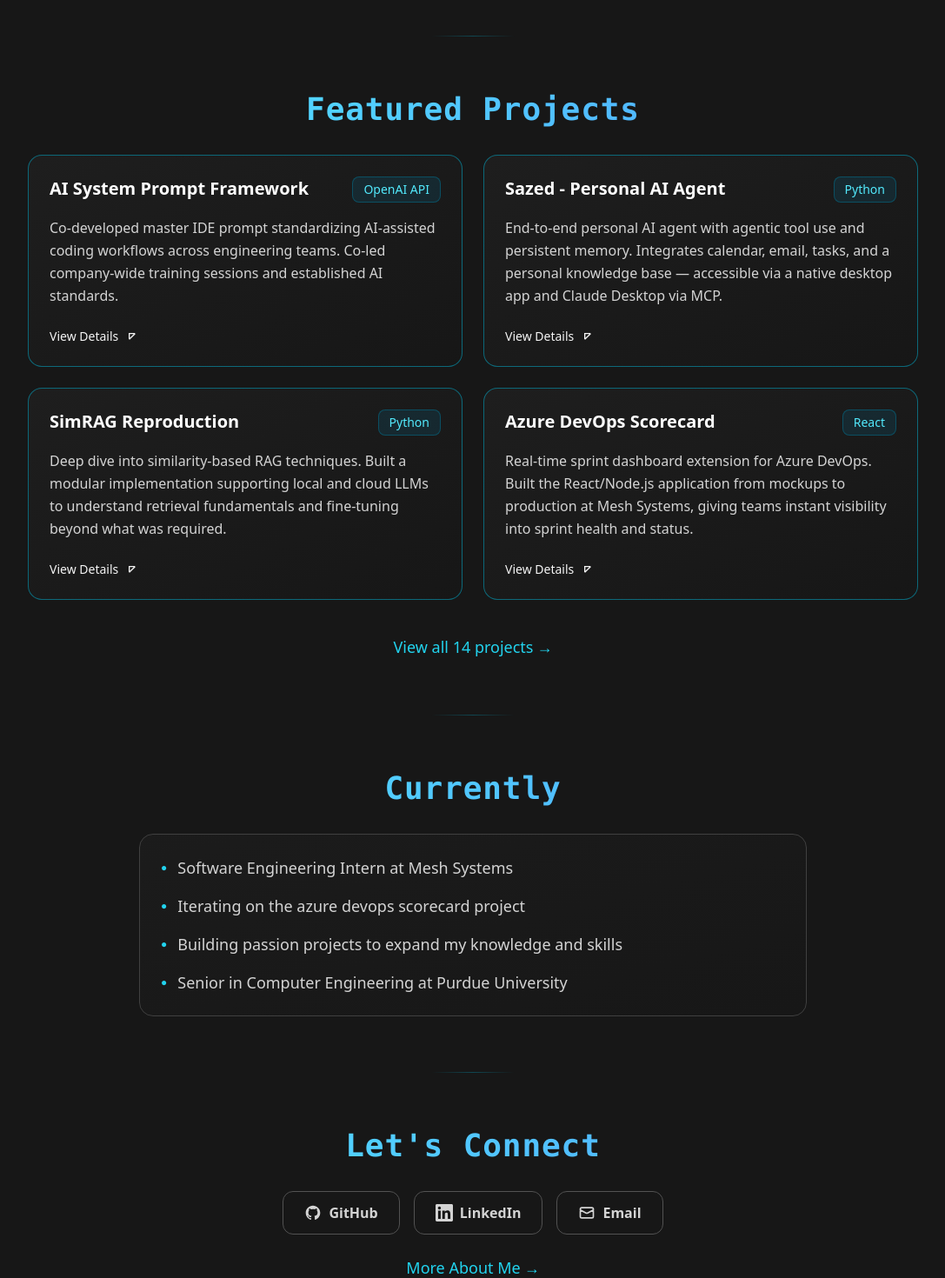
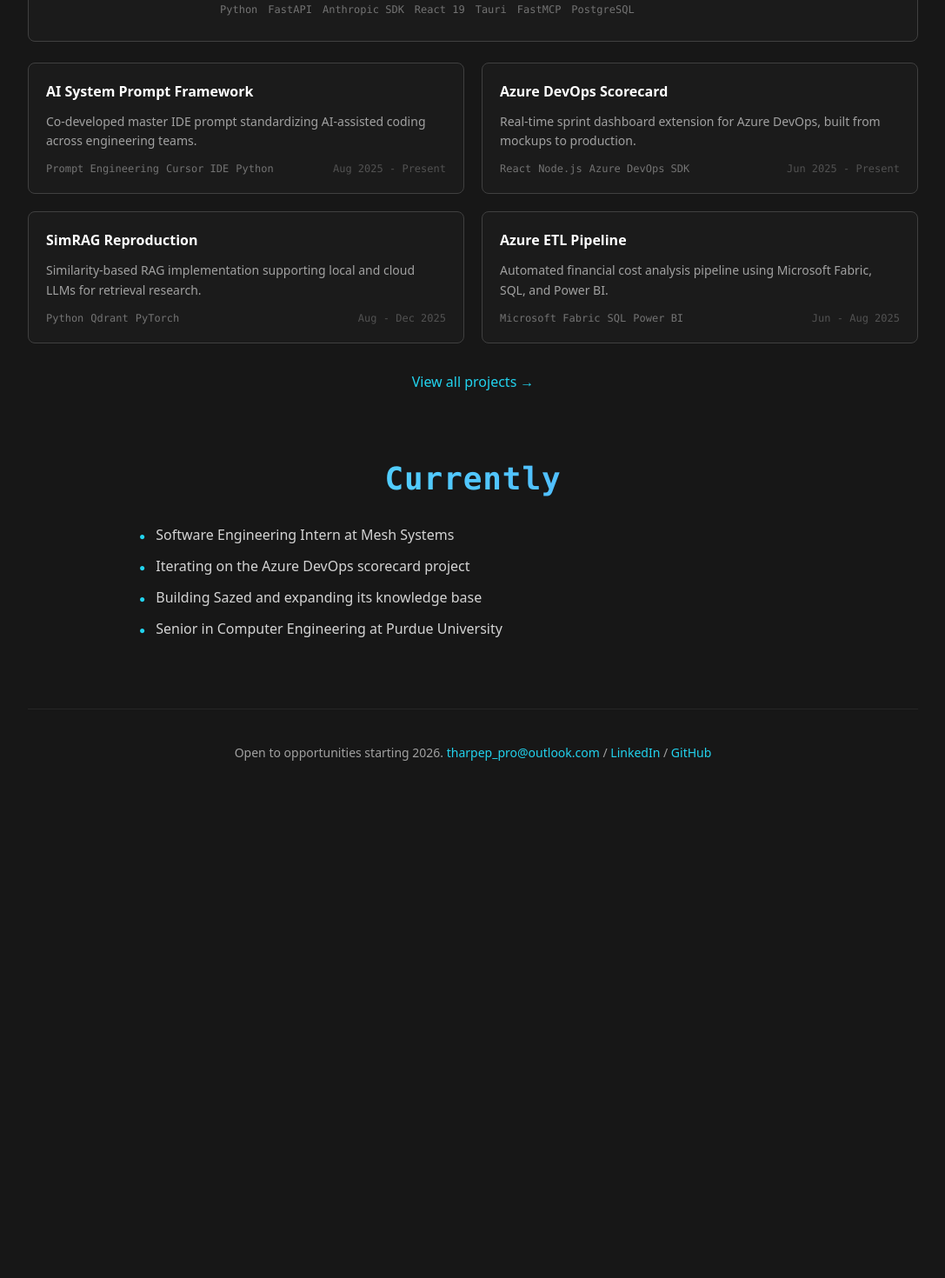
Before and after one commit to tharpep/portfolio, a Next.js app: page / in a window 1280 px wide. Shown: the part 1000-2470 px from the top of the page at 87% size, without its empty margins (96-1183 px from the left). After the commit the page ends 1972 px from the top, so only its background shows below. Built offline with nearby package versions, Linux system fonts and the light colour scheme.

Commit message:
attempt at changes

```diff
--- a/src/app/layout.tsx
+++ b/src/app/layout.tsx
@@ -88,13 +88,6 @@ export default function RootLayout({
         className={`${inter.variable} ${geistMono.variable} antialiased min-h-screen flex flex-col bg-neutral-900 relative`}
         suppressHydrationWarning={true}
       >
-        {/* Site-wide gradient background - consistent across all pages */}
-        <div className="fixed inset-0 pointer-events-none z-0">
-          {/* Primary gradient - subtle, gradually fades throughout page */}
-          <div className="absolute inset-0 bg-gradient-to-b from-cyan-500/3 via-cyan-500/1.5 via-cyan-500/0.5 to-transparent" />
-          <div className="absolute inset-0 bg-[radial-gradient(ellipse_80%_50%_at_50%_0%,_var(--tw-gradient-stops))] from-cyan-500/4 via-cyan-500/1.5 to-transparent" />
-          <div className="absolute inset-0 bg-gradient-to-br from-cyan-500/1.5 via-transparent to-blue-500/0.5" />
-        </div>
         <a href="#main" className="sr-only focus:not-sr-only focus:absolute focus:top-2 focus:left-2 bg-neutral-900 text-white px-3 py-2 rounded">
           Skip to content
         </a>
--- a/src/app/page.tsx
+++ b/src/app/page.tsx
@@ -43,11 +43,11 @@ export default function Home() {
           </div>
         </ScrollFadeIn>
 
-        {/* Animated Scroll Indicator - positioned at bottom with mobile spacing */}
+        {/* Animated Scroll Indicator */}
         <div className="absolute bottom-8 sm:bottom-[12%] left-1/2 -translate-x-1/2 z-10">
           <div className="animate-fade-in">
             <a
-              href="#divider"
+              href="#content"
               className="flex flex-col items-center gap-2 text-cyan-400/60 hover:text-cyan-400 transition-colors group"
               aria-label="Scroll to content"
             >
@@ -66,101 +66,91 @@ export default function Home() {
         </div>
       </section>
 
-      {/* Subtle Divider */}
-      <div id="divider" className="w-24 h-px bg-gradient-to-r from-transparent via-cyan-500/30 to-transparent mx-auto mb-12 md:mb-16 scroll-mt-20"></div>
-
-      {/* Main Content Section */}
-      <div id="content" className="relative px-4 sm:px-8 md:px-16 lg:px-32 pb-16">
-
-        {/* ─────────── Brief Story ─────────── */}
-        <ScrollFadeIn>
-          <section className="text-center mb-12 md:mb-16 max-w-4xl mx-auto">
-            <p className="text-sm md:text-base sm:text-lg text-neutral-300 leading-relaxed border-l-2 border-cyan-500 pl-4 sm:pl-6 text-left">
-              Last summer I shipped an internal IDE system prompt, a sprint scorecard extension for Azure DevOps, and automated pipelines at Mesh Systems.
-              At Purdue this year, I&apos;ve built production AWS infrastructure, RAG systems, and an LLM microservice for senior design.
-              Outside of class, I&apos;m working on my own AI assistant framework and this portfolio.
-            </p>
-          </section>
-        </ScrollFadeIn>
-
-        {/* Subtle Divider */}
-        <div className="w-24 h-px bg-gradient-to-r from-transparent via-cyan-500/30 to-transparent mx-auto mb-12 md:mb-16"></div>
+      {/* ─────────── Content ─────────── */}
+      <div className="relative px-4 sm:px-8 md:px-16 lg:px-32 pb-16">
 
         {/* ─────────── Featured Projects ─────────── */}
         <ScrollFadeIn delay={100}>
-          <section className="mb-12 md:mb-16">
-            <h2 className="text-xl sm:text-2xl md:text-4xl font-bold font-mono tracking-wide text-transparent bg-clip-text bg-gradient-to-r from-cyan-300 to-blue-400 mb-6 md:mb-8 text-center">
+          <section className="mb-16 md:mb-20">
+            <h2 className="text-xl sm:text-2xl md:text-4xl font-bold font-mono tracking-wide text-transparent bg-clip-text bg-gradient-to-r from-cyan-300 to-blue-400 mb-8 text-center">
               Featured Projects
             </h2>
-            <div className="grid gap-4 md:gap-6 md:grid-cols-2 max-w-6xl mx-auto will-change-transform">
-              <FeaturedProjectCard
+
+            {/* Lead — Sazed */}
+            <div className="max-w-6xl mx-auto mb-6">
+              <LeadProjectCard
+                title="Sazed - Personal AI Agent"
+                href="/projects/sazed"
+                desc="End-to-end personal AI agent with agentic tool use, persistent memory, streaming chat, and Claude Desktop integration via MCP. Built with a React/Tauri desktop app and FastAPI backend on GCP."
+                technologies={["Python", "FastAPI", "Anthropic SDK", "React 19", "Tauri", "FastMCP", "PostgreSQL"]}
+                timeline="Jan 2025 - Present"
+                status="Active"
+              />
+            </div>
+
+            {/* Supporting projects — 2×2 */}
+            <div className="grid gap-4 md:gap-5 sm:grid-cols-2 max-w-6xl mx-auto">
+              <ProjectCard
                 title="AI System Prompt Framework"
                 href="/projects/ai-system-prompt"
-                desc="Co-developed master IDE prompt standardizing AI-assisted coding workflows across engineering teams. Co-led company-wide training sessions and established AI standards."
-                technologies={["OpenAI API", "Prompt Engineering", "Cursor IDE", "Windsurf IDE", "Python", "Custom GPTs"]}
-                timeline="August 2025 - Present"
-                accent="cyan"
+                desc="Co-developed master IDE prompt standardizing AI-assisted coding across engineering teams."
+                technologies={["Prompt Engineering", "Cursor IDE", "Python"]}
+                timeline="Aug 2025 - Present"
               />
-              <FeaturedProjectCard
-                title="Sazed - Personal AI Agent"
-                href="/projects/sazed"
-                desc="End-to-end personal AI agent with agentic tool use and persistent memory. Integrates calendar, email, tasks, and a personal knowledge base — accessible via a native desktop app and Claude Desktop via MCP."
-                technologies={["Python", "FastAPI", "Anthropic SDK", "React 19", "Tauri", "TypeScript", "FastMCP", "PostgreSQL"]}
-                timeline="January 2025 - Present"
-                accent="purple"
+              <ProjectCard
+                title="Azure DevOps Scorecard"
+                href="/projects/devops-scorecard"
+                desc="Real-time sprint dashboard extension for Azure DevOps, built from mockups to production."
+                technologies={["React", "Node.js", "Azure DevOps SDK"]}
+                timeline="Jun 2025 - Present"
               />
-              <FeaturedProjectCard
+              <ProjectCard
                 title="SimRAG Reproduction"
                 href="/projects/simrag-reproduction"
-                desc="Deep dive into similarity-based RAG techniques. Built a modular implementation supporting local and cloud LLMs to understand retrieval fundamentals and fine-tuning beyond what was required."
-                technologies={["Python", "RAG", "Qdrant", "Sentence Transformers", "Ollama", "Purdue GenAI API", "PyTorch", "Docker", "Poetry"]}
-                timeline="August 2025 - December 2025"
-                accent="blue"
+                desc="Similarity-based RAG implementation supporting local and cloud LLMs for retrieval research."
+                technologies={["Python", "Qdrant", "PyTorch"]}
+                timeline="Aug - Dec 2025"
               />
-              <FeaturedProjectCard
-                title="Azure DevOps Scorecard"
-                href="/projects/devops-scorecard"
-                desc="Real-time sprint dashboard extension for Azure DevOps. Built the React/Node.js application from mockups to production at Mesh Systems, giving teams instant visibility into sprint health and status."
-                technologies={["React", "Next.js", "Node.js", "Azure DevOps Extension SDK", "VSIX", "Vite", "TypeScript"]}
-                timeline="June 2025 - Present"
-                accent="emerald"
+              <ProjectCard
+                title="Azure ETL Pipeline"
+                href="/projects/azure-etl-pipeline"
+                desc="Automated financial cost analysis pipeline using Microsoft Fabric, SQL, and Power BI."
+                technologies={["Microsoft Fabric", "SQL", "Power BI"]}
+                timeline="Jun - Aug 2025"
               />
             </div>
-            <div className="text-center mt-10">
+
+            <div className="text-center mt-8">
               <Link
                 href="/projects"
-                className="text-cyan-400 hover:text-cyan-300 font-medium transition-colors text-lg group"
+                className="text-cyan-400 hover:text-cyan-300 font-medium transition-colors group"
               >
-                View all 14 projects
-                <span className="inline-block group-hover:translate-x-1 transition-transform duration-300 ease-out ml-1">→</span>
+                View all projects
+                <span className="inline-block group-hover:translate-x-1 transition-transform duration-300 ease-out ml-1">&rarr;</span>
               </Link>
             </div>
           </section>
         </ScrollFadeIn>
 
-        {/* Subtle Divider */}
-        <div className="w-24 h-px bg-gradient-to-r from-transparent via-cyan-500/30 to-transparent mx-auto mb-12 md:mb-16"></div>
-
-        {/* ─────────── Current Work ─────────── */}
+        {/* ─────────── Currently ─────────── */}
         <ScrollFadeIn delay={200}>
-          <section className="mb-12 md:mb-16">
+          <section className="mb-16 md:mb-20">
             <h2 className="text-xl sm:text-2xl md:text-4xl font-bold font-mono tracking-wide text-transparent bg-clip-text bg-gradient-to-r from-cyan-300 to-blue-400 mb-6 md:mb-8 text-center">
               Currently
             </h2>
             <div className="max-w-3xl mx-auto">
-              <div className="rounded-2xl border border-neutral-700 bg-gradient-to-br from-neutral-800/30 to-neutral-900/30 p-4 md:p-6">
-                <ul className="space-y-3 md:space-y-4 text-neutral-300 text-sm md:text-lg">
+              <ul className="space-y-3 text-neutral-300 text-sm md:text-base">
                 <li className="flex items-start gap-3">
                   <span className="text-cyan-400 mt-1.5 text-xs">●</span>
                   <span>Software Engineering Intern at Mesh Systems</span>
                 </li>
                 <li className="flex items-start gap-3">
                   <span className="text-cyan-400 mt-1.5 text-xs">●</span>
-                    <span>Iterating on the azure devops scorecard project</span>
+                  <span>Iterating on the Azure DevOps scorecard project</span>
                 </li>
                 <li className="flex items-start gap-3">
                   <span className="text-cyan-400 mt-1.5 text-xs">●</span>
-                    <span>Building passion projects to expand my knowledge and skills</span>
+                  <span>Building Sazed and expanding its knowledge base</span>
                 </li>
                 <li className="flex items-start gap-3">
                   <span className="text-cyan-400 mt-1.5 text-xs">●</span>
@@ -168,144 +158,125 @@ export default function Home() {
                 </li>
               </ul>
             </div>
-            </div>
           </section>
         </ScrollFadeIn>
 
-        {/* Subtle Divider */}
-        <div className="w-24 h-px bg-gradient-to-r from-transparent via-cyan-500/30 to-transparent mx-auto mb-12 md:mb-16"></div>
-
-        {/* ─────────── Let's Connect ─────────── */}
+        {/* ─────────── Connect ─────────── */}
         <ScrollFadeIn delay={300}>
-          <section className="mb-12 md:mb-16">
-            <h2 className="text-xl sm:text-2xl md:text-4xl font-bold font-mono tracking-wide text-transparent bg-clip-text bg-gradient-to-r from-cyan-300 to-blue-400 mb-6 md:mb-8 text-center">
-              Let&apos;s Connect
-            </h2>
-            <div className="max-w-3xl mx-auto text-center">
-              <div className="flex flex-wrap gap-4 justify-center">
+          <div className="border-t border-neutral-800 pt-10 pb-8 text-center">
+            <p className="text-neutral-400 text-sm">
+              Open to opportunities starting 2026.{" "}
+              <a href="mailto:tharpep_pro@outlook.com" className="text-cyan-400 hover:text-cyan-300 transition-colors">
+                tharpep_pro@outlook.com
+              </a>
+              {" / "}
+              <a
+                href="https://www.linkedin.com/in/pryce-tharpe"
+                target="_blank"
+                rel="noopener noreferrer"
+                className="text-cyan-400 hover:text-cyan-300 transition-colors"
+              >
+                LinkedIn
+              </a>
+              {" / "}
               <a
                 href="https://github.com/tharpep"
                 target="_blank"
                 rel="noopener noreferrer"
-                  className="inline-flex items-center gap-2 px-6 py-3 border border-neutral-600 hover:border-neutral-500 text-neutral-300 hover:text-white font-semibold rounded-xl transition-all duration-300 hover:bg-neutral-800"
+                className="text-cyan-400 hover:text-cyan-300 transition-colors"
               >
-                  <svg className="w-5 h-5" fill="currentColor" viewBox="0 0 24 24">
-                    <path d="M12 2C6.477 2 2 6.484 2 12.021c0 4.428 2.865 8.184 6.839 9.504.5.092.682-.217.682-.482 0-.237-.009-.868-.014-1.703-2.782.605-3.369-1.342-3.369-1.342-.454-1.157-1.11-1.465-1.11-1.465-.908-.62.069-.608.069-.608 1.004.07 1.532 1.032 1.532 1.032.892 1.53 2.341 1.088 2.91.832.092-.647.35-1.088.636-1.339-2.22-.253-4.555-1.113-4.555-4.951 0-1.093.39-1.987 1.029-2.687-.103-.253-.446-1.272.098-2.65 0 0 .84-.27 2.75 1.025A9.564 9.564 0 0 1 12 6.844c.85.004 1.705.115 2.504.337 1.909-1.295 2.748-1.025 2.748-1.025.546 1.378.202 2.397.1 2.65.64.7 1.028 1.594 1.028 2.687 0 3.847-2.338 4.695-4.566 4.944.359.309.678.92.678 1.855 0 1.338-.012 2.419-.012 2.749 0 .267.18.578.688.48C19.138 20.2 22 16.447 22 12.021 22 6.484 17.523 2 12 2z" />
-                  </svg>
                 GitHub
               </a>
-                <a
-                  href="https://www.linkedin.com/in/pryce-tharpe"
-                  target="_blank"
-                  rel="noopener noreferrer"
-                  className="inline-flex items-center gap-2 px-6 py-3 border border-neutral-600 hover:border-neutral-500 text-neutral-300 hover:text-white font-semibold rounded-xl transition-all duration-300 hover:bg-neutral-800"
-                >
-                  <svg className="w-5 h-5" fill="currentColor" viewBox="0 0 24 24">
-                    <path d="M20.447 20.452h-3.554v-5.569c0-1.328-.027-3.037-1.852-3.037-1.853 0-2.136 1.445-2.136 2.939v5.667H9.351V9h3.414v1.561h.046c.477-.9 1.637-1.85 3.37-1.85 3.601 0 4.267 2.37 4.267 5.455v6.286zM5.337 7.433c-1.144 0-2.063-.926-2.063-2.065 0-1.138.92-2.063 2.063-2.063 1.14 0 2.064.925 2.064 2.063 0 1.139-.925 2.065-2.064 2.065zm1.782 13.019H3.555V9h3.564v11.452zM22.225 0H1.771C.792 0 0 .774 0 1.729v20.542C0 23.227.792 24 1.771 24h20.451C23.2 24 24 23.227 24 22.271V1.729C24 .774 23.2 0 22.222 0h.003z" />
-                  </svg>
-                  LinkedIn
-                </a>
-                <a
-                  href="mailto:tharpep_pro@outlook.com"
-                  className="inline-flex items-center gap-2 px-6 py-3 border border-neutral-600 hover:border-neutral-500 text-neutral-300 hover:text-white font-semibold rounded-xl transition-all duration-300 hover:bg-neutral-800"
-                >
-                  <svg className="w-5 h-5" fill="none" stroke="currentColor" strokeWidth="2" viewBox="0 0 24 24">
-                    <path strokeLinecap="round" strokeLinejoin="round" d="M3 8l7.89 4.26a2 2 0 002.22 0L21 8M5 19h14a2 2 0 002-2V7a2 2 0 00-2-2H5a2 2 0 00-2 2v10a2 2 0 002 2z" />
-                  </svg>
-                  Email
-                </a>
+            </p>
           </div>
-              <div className="mt-6">
-                <Link
-                  href="/about"
-                  className="text-cyan-400 hover:text-cyan-300 font-medium transition-colors text-lg group"
-                >
-                  More About Me
-                  <span className="inline-block group-hover:translate-x-1 transition-transform duration-300 ease-out ml-1">→</span>
-                </Link>
-              </div>
-            </div>
-          </section>
         </ScrollFadeIn>
-
       </div>
     </main>
   );
 }
 
 /* ─────────── Components ─────────── */
-function FeaturedProjectCard({
+
+function LeadProjectCard({
   title,
   href,
   desc,
   technologies,
   timeline,
-  accent = "cyan"
+  status,
 }: {
   title: string;
   href: string;
   desc: string;
   technologies: string[];
   timeline: string;
-  accent?: "cyan" | "blue" | "purple" | "emerald";
+  status: string;
 }) {
-  const accentClasses = {
-    cyan: "border-cyan-500/50 group-hover:border-cyan-400/70 group-hover:shadow-cyan-400/10",
-    blue: "border-cyan-500/50 group-hover:border-cyan-400/70 group-hover:shadow-cyan-400/10",
-    purple: "border-cyan-500/50 group-hover:border-cyan-400/70 group-hover:shadow-cyan-400/10",
-    emerald: "border-cyan-500/50 group-hover:border-cyan-400/70 group-hover:shadow-cyan-400/10"
-  };
-
-  const textClasses = {
-    cyan: "group-hover:text-cyan-300",
-    blue: "group-hover:text-cyan-300",
-    purple: "group-hover:text-cyan-300",
-    emerald: "group-hover:text-cyan-300"
-  };
-
-  const tagClasses = {
-    cyan: "bg-cyan-900/30 text-cyan-300 border-cyan-700/50",
-    blue: "bg-cyan-900/30 text-cyan-300 border-cyan-700/50",
-    purple: "bg-cyan-900/30 text-cyan-300 border-cyan-700/50",
-    emerald: "bg-cyan-900/30 text-cyan-300 border-cyan-700/50"
-  };
-
-  const top3Tech = technologies.slice(0, 3);
-
   return (
     <Link
       href={href}
-      className={`group block rounded-2xl border bg-gradient-to-br from-neutral-800/50 to-neutral-900/50 p-4 md:p-6 hover:shadow-xl hover:-translate-y-1 hover:scale-[1.02] transition-[transform,box-shadow] duration-300 ease-out will-change-transform ${accentClasses[accent]}`}
+      className="group block rounded-lg border border-neutral-700 bg-neutral-800/30 hover:border-cyan-500/40 transition-colors"
     >
-      <div className="flex justify-between items-start mb-4">
-        <h3 className={`font-bold text-lg md:text-xl text-white transition-colors ${textClasses[accent]}`}>
+      <div className="p-5 md:p-7 md:flex md:gap-8 md:items-start">
+        <div className="md:w-40 flex-shrink-0 mb-3 md:mb-0">
+          <span className="text-xs font-mono text-neutral-500">{timeline}</span>
+          <div className="flex items-center gap-2 mt-2">
+            <span className="w-1.5 h-1.5 rounded-full bg-emerald-400"></span>
+            <span className="text-xs text-neutral-400">{status}</span>
+          </div>
+        </div>
+        <div className="flex-1">
+          <h3 className="text-lg font-bold text-white group-hover:text-cyan-300 transition-colors mb-2">
             {title}
           </h3>
-        <span className={`hidden md:block px-3 py-1 text-sm font-medium rounded-lg border ${tagClasses[accent]}`}>
-          {technologies[0]}
-        </span>
-      </div>
-      {/* Mobile: Top 3 tech stack */}
-      <div className="flex flex-wrap gap-2 mb-3 md:hidden">
-        {top3Tech.map((tech) => (
-          <span key={tech} className={`px-2 py-1 text-xs font-medium rounded-xl border ${tagClasses[accent]}`}>
+          <p className="text-neutral-400 text-sm leading-relaxed mb-3">{desc}</p>
+          <div className="flex flex-wrap gap-x-3 gap-y-1">
+            {technologies.map((tech) => (
+              <span key={tech} className="text-xs font-mono text-neutral-500">
                 {tech}
               </span>
             ))}
           </div>
-      {/* Mobile: Timeline */}
-      <div className="md:hidden mb-3">
-        <span className="text-xs text-neutral-400 font-mono">{timeline}</span>
         </div>
-      <p className="hidden md:block text-neutral-300 leading-relaxed mb-6">
-        {desc}
-      </p>
-      <div className={`hidden md:flex items-center text-sm font-medium transition-colors ${textClasses[accent]} group-hover:translate-x-1 transition-transform duration-300 ease-out`}>
-        View Details
-        <svg className="w-4 h-4 ml-2" fill="none" stroke="currentColor" strokeWidth="2" viewBox="0 0 24 24">
-          <path d="M7 17l10-10M17 7H7v10" />
-        </svg>
       </div>
     </Link>
   );
 }
+
+function ProjectCard({
+  title,
+  href,
+  desc,
+  technologies,
+  timeline,
+}: {
+  title: string;
+  href: string;
+  desc: string;
+  technologies: string[];
+  timeline: string;
+}) {
+  return (
+    <Link
+      href={href}
+      className="group block rounded-lg border border-neutral-700 bg-neutral-800/30 hover:border-cyan-500/40 transition-colors p-5"
+    >
+      <div className="flex justify-between items-start mb-3">
+        <h3 className="font-bold text-white group-hover:text-cyan-300 transition-colors">
+          {title}
+        </h3>
+      </div>
+      <p className="text-neutral-400 text-sm leading-relaxed mb-3">{desc}</p>
+      <div className="flex items-center justify-between">
+        <div className="flex flex-wrap gap-x-2 gap-y-1">
+          {technologies.map((tech) => (
+            <span key={tech} className="text-xs font-mono text-neutral-500">
+              {tech}
+            </span>
+          ))}
+        </div>
+        <span className="text-xs font-mono text-neutral-600 flex-shrink-0 ml-3">{timeline}</span>
+      </div>
+    </Link>
+  );
+}
```
Lines whose indentation alone changed are shown as unchanged.
